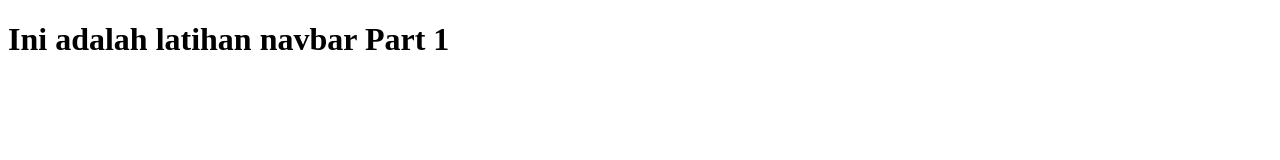
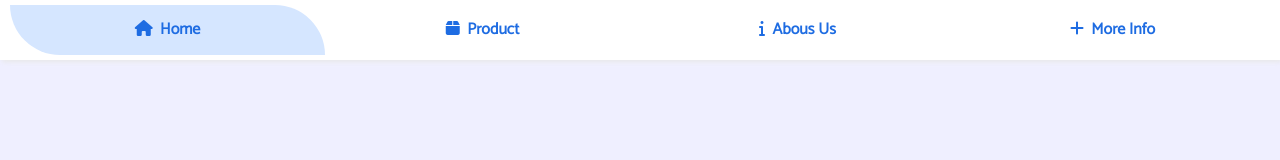
Before and after one commit to damenjoSitepu/Front-End-Basic, a plain HTML site: page navbar.html in a window 1280 px wide. Drawn offline with nearby package versions, Linux system fonts and the light colour scheme.

Commit message:
Menambahkan fitur navbar klasik pada navbar.html

```diff
--- /dev/null
+++ b/assets/navbar.scss
@@ -0,0 +1,72 @@
+* {
+    margin :0;
+    padding: 0;
+}
+
+body {
+    background-color: rgb(239, 239, 255);
+    font-family: 'Catamaran', sans-serif;
+}
+
+nav {
+    width: calc(100% - 20px);
+    padding: 0 10px;
+    height: 60px;
+    background-color: white;
+    box-shadow: 2px 2px 5px rgb(233, 233, 233);
+
+
+    ul {
+        display: inline-block;
+        display: flex;
+        li {
+            padding-top: 5px;
+            width: 25%;
+            display: inline-block;
+
+            a {
+
+
+
+                display: block;
+
+                height: 50px;
+                line-height: 50px;
+                text-decoration: none;
+                text-align: center;
+                color: rgb(30, 108, 226);
+                font-weight: bold;
+
+                &:not(.button-active):hover {
+                    background-color: rgba(240, 240, 255, 0.842);
+                    border-top-right-radius: 75px;
+                    border-bottom-left-radius: 75px;
+                    transition: .3s ease;
+                }
+            }
+        }
+    }
+}
+
+// Untuk toggle button saat aktif
+.button-active {
+    background-color: rgb(213, 230, 255);
+
+    transition: .5s ease;
+    animation: 1s button-animation ease forwards;
+
+}
+
+// Keyframe
+
+@keyframes button-animation {
+    0% {
+        border-top-right-radius: 0px;
+        border-bottom-left-radius: 0px;
+    }
+
+    100% {
+        border-top-right-radius: 75px;
+        border-bottom-left-radius: 75px;
+    }
+}
--- /dev/null
+++ b/assets/script.js
@@ -0,0 +1,14 @@
+// Jika document ready, baru jalankan seluruh perintah jquery yang ada didalamnya
+$(document).ready(function () {
+    $(document).on("click", ".button-click", function (e) {
+        // $(this).addClass("button-active");
+        // Loop element button-click kecuali element thisnya
+        $(".button-click").not(this).each(function (i) {
+            $(this).removeClass("button-active");
+        });
+
+
+        $(this).addClass("button-active");
+
+    });
+});
--- a/navbar.html
+++ b/navbar.html
@@ -6,10 +6,40 @@
     <meta http-equiv="X-UA-Compatible" content="IE=edge">
     <meta name="viewport" content="width=device-width, initial-scale=1.0">
     <title>Latihan Navbar 1</title>
+    <link rel="stylesheet" href="assets/navbar.css">
+
+    <!-- Google font catamaran -->
+    <link rel="preconnect" href="https://fonts.googleapis.com">
+    <link rel="preconnect" href="https://fonts.gstatic.com" crossorigin>
+    <link href="https://fonts.googleapis.com/css2?family=Catamaran&display=swap" rel="stylesheet">
 </head>
 
 <body>
-    <h1>Ini adalah latihan navbar Part 1</h1>
+    <!-- Ini untuk navbar -->
+    <nav>
+        <ul>
+            <li>
+                <a class="button-click button-active" href="#"><i class="fas fa-home"></i>&nbsp; Home</a>
+            </li>
+            <li>
+                <a class="button-click" href="#"><i class="fas fa-box"></i>&nbsp; Product</a>
+            </li>
+            <li>
+                <a class="button-click" href="#"><i class="fas fa-info"></i>&nbsp; Abous Us</a>
+            </li>
+            <li>
+                <a class="button-click" href="#"><i class="fas fa-plus"></i>&nbsp; More Info</a>
+            </li>
+        </ul>
+    </nav>
+    <!-- Akhir untuk navbar -->
+
+    <script src="https://code.jquery.com/jquery-3.6.0.js"
+        integrity="sha256-H+K7U5CnXl1h5ywQfKtSj8PCmoN9aaq30gDh27Xc0jk=" crossorigin="anonymous"></script>
+    <script src="https://kit.fontawesome.com/9568476fed.js" crossorigin="anonymous"></script>
+
+    <!-- Original Script -->
+    <script src="assets/script.js"></script>
 </body>
 
 </html>
```
Also changed, not shown: assets/navbar.css (added), 1 other file.
